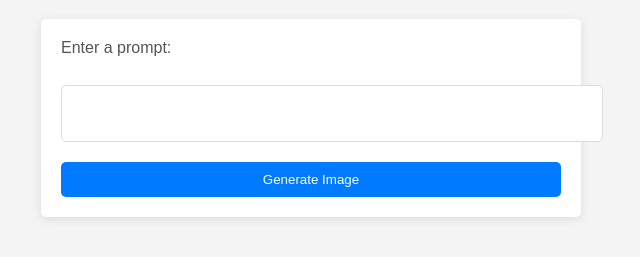
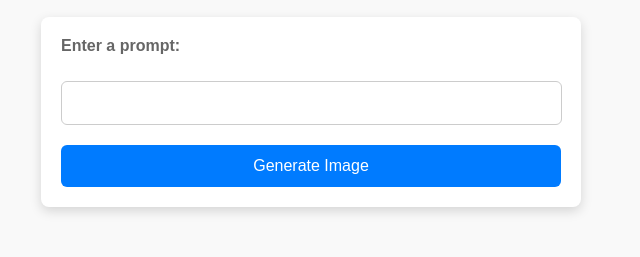
Before and after one commit to spidroid3810/Imagegeneratorapi, a website: page public/index.html in a window 1280 px wide. Shown: the part 81-338 px from the top of the page, without its empty margins (329-969 px from the left). Drawn offline with Linux system fonts and the light colour scheme.

Commit message:
Update index.html

```diff
--- a/public/index.html
+++ b/public/index.html
@@ -9,45 +9,51 @@
     font-family: Arial, sans-serif;
     margin: 0;
     padding: 20px;
-      background-color: #f4f4f4;
+    background-color: #f9f9f9;
   }
 
   h1 {
     text-align: center;
     color: #333;
+    margin-bottom: 20px;
   }
 
   form {
     max-width: 500px;
-      margin: 0 auto;
+    margin: 20px auto;
     padding: 20px;
-      background: white;
-      border-radius: 5px;
-      box-shadow: 0 2px 10px rgba(0, 0, 0, 0.1);
+    background: #fff;
+    border-radius: 8px;
+    box-shadow: 0 4px 12px rgba(0, 0, 0, 0.15);
   }
 
   label {
     display: block;
-      margin-bottom: 10px;
-      color: #555;
+    margin-bottom: 8px;
+    color: #666;
+    font-weight: bold;
   }
 
   input[type="text"] {
-      width: 100%;
-      padding: 20px;
+    width: 95%;
+    padding: 12px;
     margin-bottom: 20px;
-      border: 1px solid #ddd;
-      border-radius: 5px;
+    border: 1px solid #ccc;
+    border-radius: 6px;
+    font-size: 16px;
   }
 
   button {
+    display: block;
     width: 100%;
-      padding: 10px;
-      background-color: #007BFF;
-      color: white;
+    padding: 12px;
+    background-color: #007bff;
+    color: #fff;
+    font-size: 16px;
     border: none;
-      border-radius: 5px;
+    border-radius: 6px;
     cursor: pointer;
+    transition: background-color 0.3s ease;
   }
 
   button:hover {
@@ -62,23 +68,27 @@
   img {
     max-width: 100%;
     height: auto;
-      border-radius: 5px;
+    border-radius: 6px;
+    box-shadow: 0 4px 12px rgba(0, 0, 0, 0.1);
   }
 
   a {
     display: inline-block;
-      margin-top: 10px;
-      padding: 10px 15px;
+    margin-top: 15px;
+    padding: 10px 20px;
     background-color: #28a745;
     color: white;
-      border-radius: 5px;
+    font-size: 14px;
+    border-radius: 6px;
     text-decoration: none;
+    transition: background-color 0.3s ease;
   }
 
   a:hover {
     background-color: #218838;
   }
 </style>
+
 </head>
 <body>
   <h1>AI Image Generator</h1>
```
Lines whose indentation alone changed are shown as unchanged.
